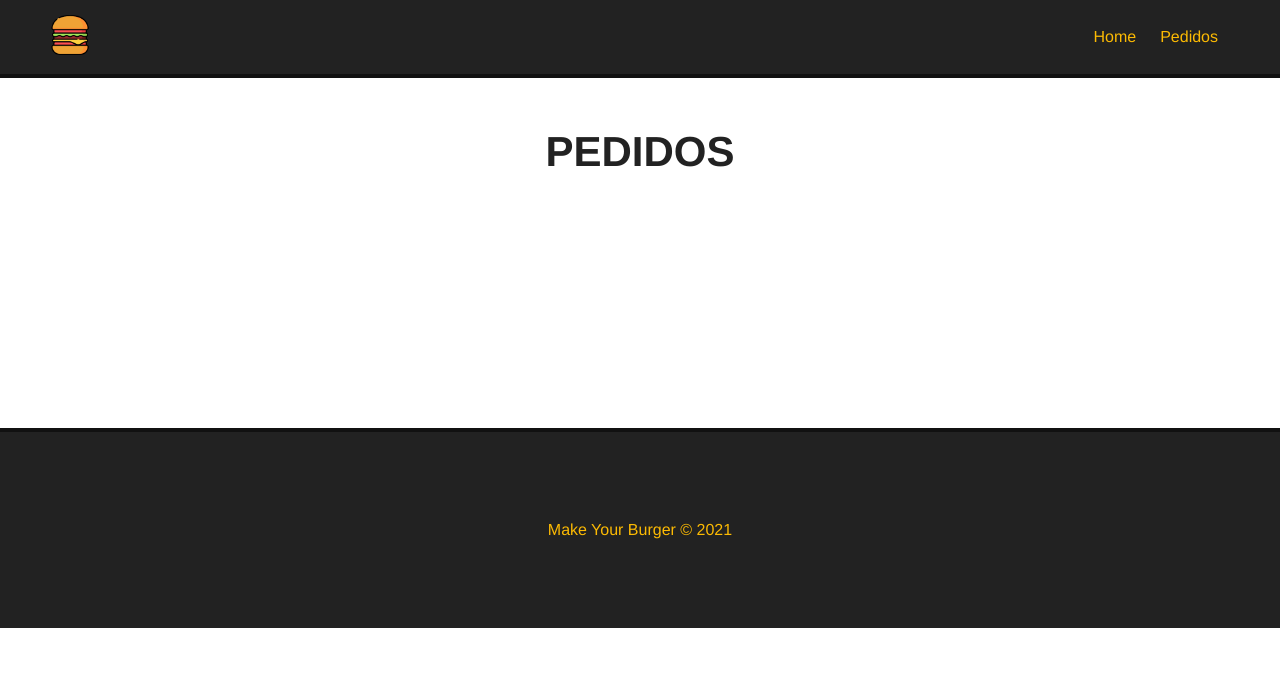
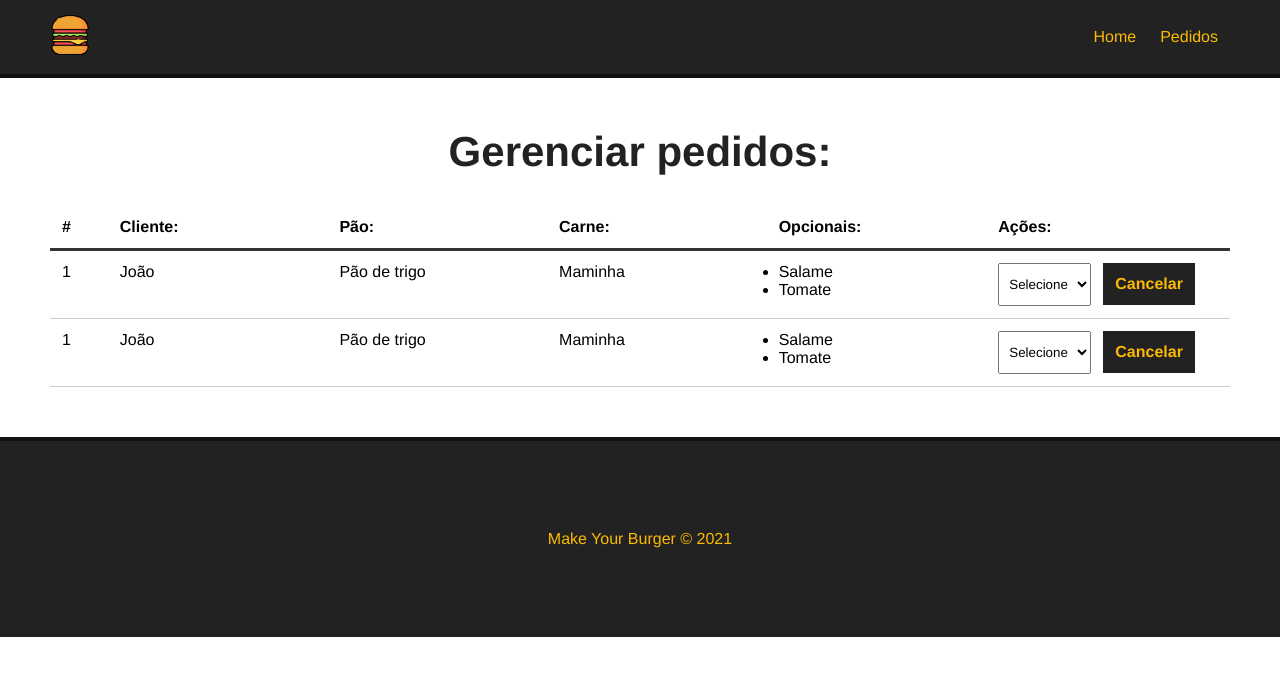
Before and after one commit to Claayton/VueBurguerShop, a Vue app: page /pedidos in a window 1280 px wide. Shown: the top 676 px of the page. Built offline with nearby package versions, Linux system fonts and the light colour scheme.

Commit message:
criando a tela de pedidos

```diff
--- /dev/null
+++ b/src/components/Dashboard.vue
@@ -0,0 +1,117 @@
+<template>
+    <div id="burger-table">
+        <div>
+            <div id="burger-table-heading">
+                <div class="order-id">#</div>
+                <div>Cliente:</div>
+                <div>Pão:</div>
+                <div>Carne:</div>
+                <div>Opcionais:</div>
+                <div>Ações:</div>
+            </div>
+            <div id="burger-table-rows">
+                <div class="burger-table-row">
+                    <div class="order-number">1</div>
+                    <div>João</div>
+                    <div>Pão de trigo</div>
+                    <div>Maminha</div>
+                    <div>
+                        <ul>
+                            <li>Salame</li>
+                            <li>Tomate</li>
+                        </ul>
+                    </div>
+                    <div>
+                        <select name="status" class="status">
+                            <option value="">Selecione</option>
+                        </select>
+                        <button class="delete-btn">Cancelar</button>
+                    </div>
+                </div>
+                 <div class="burger-table-row">
+                    <div class="order-number">1</div>
+                    <div>João</div>
+                    <div>Pão de trigo</div>
+                    <div>Maminha</div>
+                    <div>
+                        <ul>
+                            <li>Salame</li>
+                            <li>Tomate</li>
+                        </ul>
+                    </div>
+                    <div>
+                        <select name="status" class="status">
+                            <option value="">Selecione</option>
+                        </select>
+                        <button class="delete-btn">Cancelar</button>
+                    </div>
+                </div>
+            </div>
+        </div>
+    </div>
+</template>
+
+<script>
+export default {
+    name: "Dashboard"
+}
+</script>
+
+<style scoped>
+    #burger-table {
+        max-width: 1200px;
+        margin: 0 auto;
+    }
+
+    #burger-table-heading,
+    #burger-table-rows,
+    .burger-table-row {
+        display: flex;
+        flex-wrap: wrap;
+    }
+
+    #burger-table-heading {
+        font-weight: bold;
+        padding: 12px;
+        border-bottom: 3px solid #333;
+    }
+
+    #burger-table-heading div,
+    .burger-table-row div {
+        width: 19%;
+    }
+
+    .burger-table-row {
+        width: 100%;
+        padding: 12px;
+        border-bottom: 1px solid #ccc;
+    }
+
+    #burger-table-heading .order-id,
+    .burger-table-row .order-number {
+        width: 5%;
+    }
+
+    select {
+        padding: 12px 6px;
+        margin-right: 12px;
+    }
+
+    .delete-btn {
+        background: #222;
+        color: #fcba03;
+        font-weight: bold;
+        border: 2px solid #222;
+        padding: 10px;
+        font-size: 16px;
+        margin: 0 auto;
+        cursor: pointer;
+        transition: .5s;
+    }
+
+    .delete-btn:hover {
+        background: transparent;
+        color: #222;
+    }
+
+</style>
--- a/src/views/Pedidos.vue
+++ b/src/views/Pedidos.vue
@@ -1,5 +1,17 @@
 <template>
   <div class="main-container">
-    <h1>PEDIDOS</h1>
+    <h1>Gerenciar pedidos:</h1>
+    <Dashboard />
   </div>
 </template>
+
+
+<script>
+import Dashboard from '../components/Dashboard.vue'
+export default {
+  name: "Pedidos",
+  components: {
+    Dashboard
+  }
+}
+</script>
```
